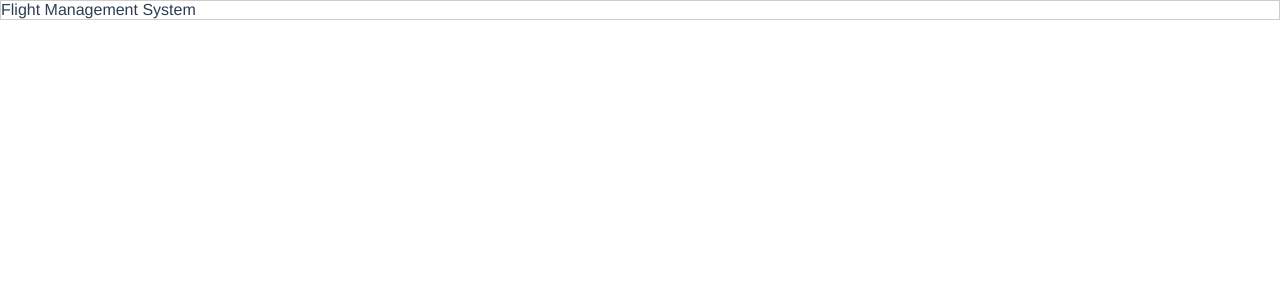
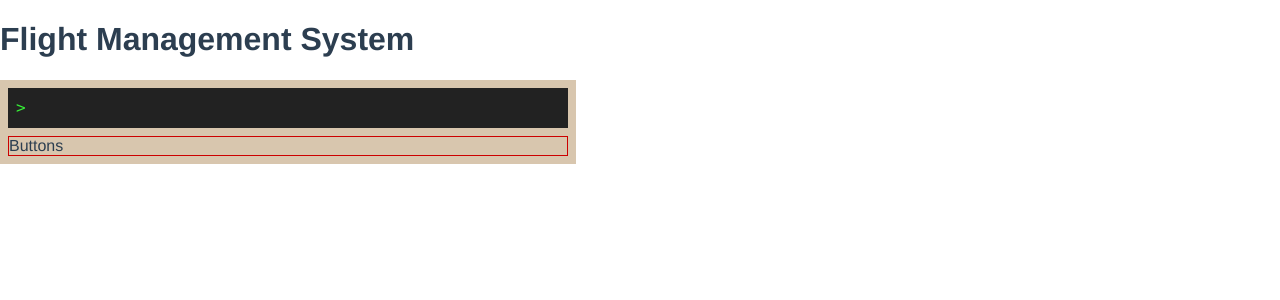
Before and after one commit to flying-musk/flight-management-system, a Vue app: page / in a window 1280 px wide. Shown: the top 300 px of the page. Built offline with nearby package versions, Linux system fonts and the light colour scheme.

Commit message:
[flight-management-system] Finish component: Display.

```diff
--- /dev/null
+++ b/src/components/Buttons.vue
@@ -0,0 +1,15 @@
+<template>
+  <div class="b-outer">Buttons</div>
+</template>
+
+<script>
+export default {
+  name: 'Buttons',
+};
+</script>
+
+<style scoped lang="scss">
+.b-outer {
+  border: solid 1px #cc0000;
+}
+</style>
--- /dev/null
+++ b/src/components/Display.vue
@@ -0,0 +1,51 @@
+<template>
+  <div class="d-outer">
+    <span class="d-start">&gt;&nbsp;</span>
+    <input class="d-input" type="text" :value="display" disabled ref="input" />
+  </div>
+</template>
+
+<script>
+export default {
+  name: 'Display',
+  props: ['display'],
+  watch: {
+    display: {
+      immediate: true,
+      handler() {
+        this.$nextTick(function () {
+          this.$refs.input.scrollLeft =
+            this.$refs.input.scrollWidth - this.$refs.input.clientWidth;
+        });
+      },
+    },
+  },
+};
+</script>
+
+<style scoped lang="scss">
+.d-outer {
+  border: none;
+  background-color: #222222;
+  color: #ffffff;
+  padding: 8px;
+  font-family: Consolas, monaco, monospace;
+  display: flex;
+  align-items: center;
+}
+.d-start {
+  color: #36f036;
+}
+.d-input {
+  flex-grow: 1;
+  border: none;
+  background-color: #222222;
+  color: #ffffff;
+  padding: 0px;
+  font-family: Consolas, monaco, monospace;
+  font-size: 20px;
+}
+.d-input:focus {
+  outline: none;
+}
+</style>
--- a/src/components/FlightManagementSystem.vue
+++ b/src/components/FlightManagementSystem.vue
@@ -1,15 +1,37 @@
 <template>
-  <div class="f-outer">Flight Management System</div>
+  <div>
+    <h1>Flight Management System</h1>
+    <div class="f-main">
+      <Display :display="display" />
+      <Buttons />
+    </div>
+  </div>
 </template>
 
 <script>
+import Display from './Display.vue';
+import Buttons from './Buttons.vue';
 export default {
   name: 'flight-management-system',
+  components: {
+    Display,
+    Buttons,
+  },
+  data() {
+    return {
+      display: '',
+    };
+  },
 };
 </script>
 
 <style scoped lang="scss">
-.f-outer {
-  border: solid 1px #cccccc;
+.f-main {
+  background-color: #d8c6ae;
+  max-width: 560px;
+  padding: 8px;
+  display: flex;
+  flex-direction: column;
+  gap: 8px;
 }
 </style>
--- a/src/main.js
+++ b/src/main.js
@@ -1,8 +1,8 @@
-import Vue from "vue";
-import App from "./App.vue";
+import Vue from 'vue';
+import App from './App.vue';
 
 Vue.config.productionTip = false;
 
 new Vue({
   render: (h) => h(App),
-}).$mount("#app");
+}).$mount('#app');
```
Also changed, not shown: 1 other file (tests, documents, lock files or other folders).
